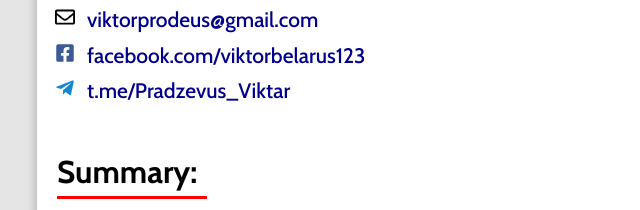
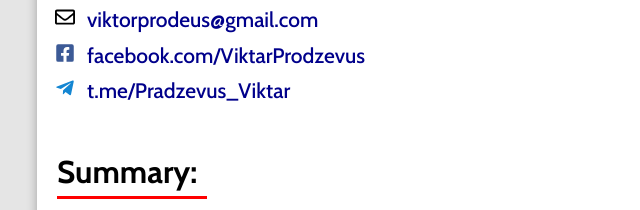
Before and after one commit to ViktorProdeus/rsschool-cv, a plain HTML site: page index.html in a window 1280 px wide. Shown: the part 274-484 px from the top of the page, 219-859 px from the left. Drawn offline with nearby package versions, Linux system fonts and the light colour scheme.

Commit message:
change Facebook-link

```diff
--- a/index.html
+++ b/index.html
@@ -26,7 +26,7 @@
           </li>
 
           <li class="fb">
-            <a href="https://www.facebook.com/viktorbelarus123" target="_blank">facebook.com/viktorbelarus123</a>
+            <a href="https://www.facebook.com/ViktarProdzevus" target="_blank">facebook.com/ViktarProdzevus</a>
           </li>
 
           <li class="telegram">
```
